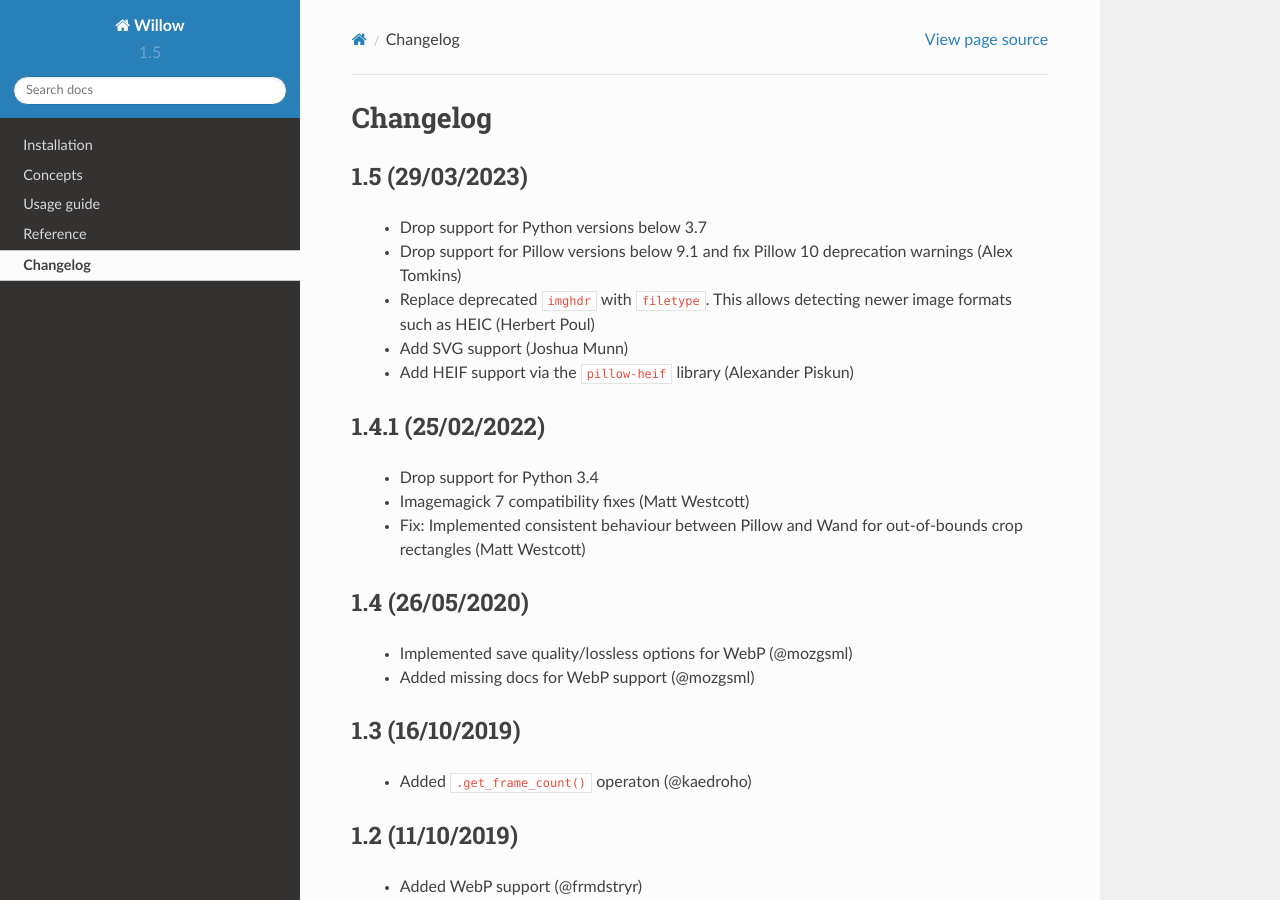
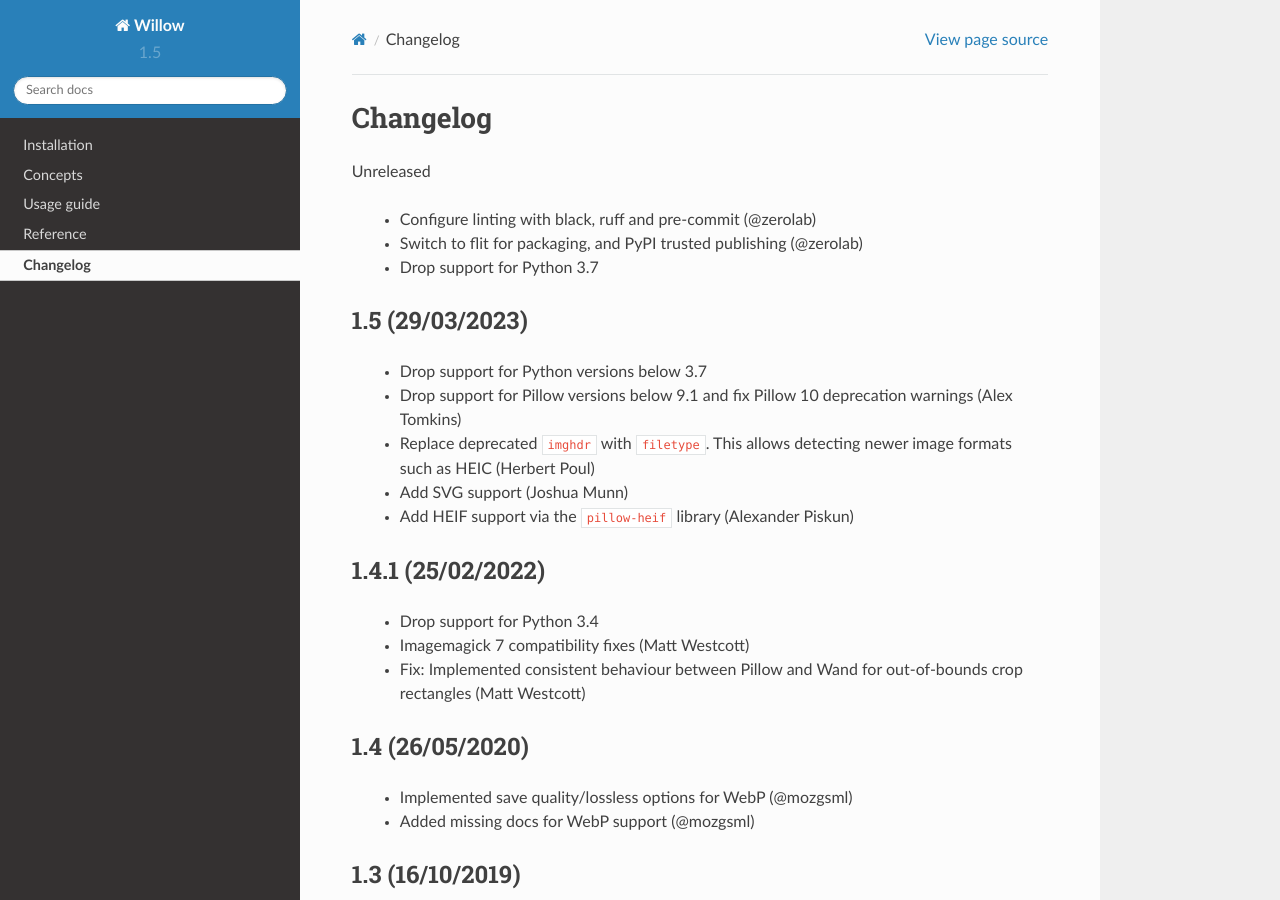
Before and after one commit to wagtail/Willow, a Sphinx documentation site: the page built from docs/changelog.rst, in a window 1280 px wide and 900 px high. Built offline with Sphinx 7.4.7 and the Read the Docs theme 2.0.0, drawn with Linux system fonts in a browser that asks for light colours.

Commit message:
Update release notes

```diff
--- a/docs/changelog.rst
+++ b/docs/changelog.rst
@@ -1,5 +1,11 @@
 Changelog
 =========
+
+Unreleased
+
+ - Configure linting with black, ruff and pre-commit (@zerolab)
+ - Switch to flit for packaging, and PyPI trusted publishing (@zerolab)
+ - Drop support for Python 3.7
 
 1.5 (29/03/2023)
 ----------------
```
